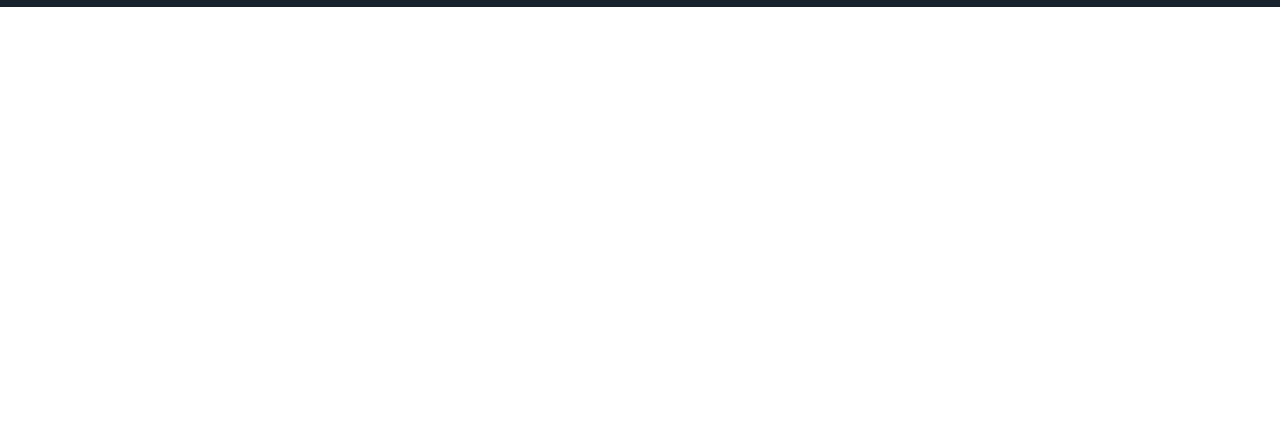
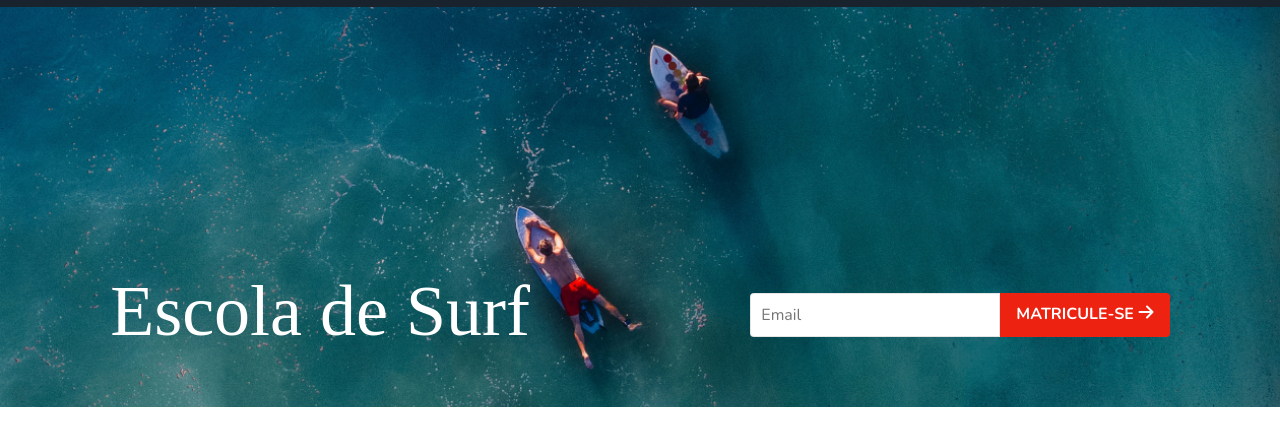
Before and after one commit to ralphdosreis/Surfbot, a website built with webpack: page index.html in a window 1280 px wide. Shown: the part 91-536 px from the top of the page. Built offline with nearby package versions, Linux system fonts and the light colour scheme; a web font is replaced by a local one.

Commit message:
home criada

```diff
--- a/css/secoes/funcionamento.css
+++ b/css/secoes/funcionamento.css
@@ -1,5 +1,9 @@
 .funcionamento-bg {
   background: #1188EE;
+}
+
+.funcionamento {
+  padding: 10px 20px;
 }
 
 .funcionamento p {
@@ -8,11 +12,4 @@
   font-weight: 400;
   line-height: 1.4;
   color: #fff;
-  padding: 10px 0;
 }
-
-@media (max-width: 800px) {
-  .funcionamento p {
-    margin-left: 20px;
-  }
-}
--- /dev/null
+++ b/css/secoes/home.css
@@ -0,0 +1,89 @@
+.home-bg {
+  height: 400px;
+  background-image: url('/img/bg-intro.jpg');
+  background-repeat: no-repeat;
+  background-size: cover;
+  background-position: center top;
+  display: flex;
+  align-items: end;
+  justify-content: space-between;
+}
+
+.titulo {
+  font-family: "Alice", serif;
+  font-size: 4.5rem;
+  line-height: 1;
+  color: #fff;
+  font-weight: 400;
+  margin-bottom: 60px;
+}
+
+.matricular {
+  display: flex;
+  flex-wrap: wrap;
+  margin-bottom: 70px;
+}
+
+.form-home input {
+  font-family: "Nunito", sans-serif;
+  font-size: 1rem;
+  line-height: 1;
+  font-weight: 400;
+  color: #18232e;
+  background: #fff;
+  border: 1px solid rgba(0,0,0,.1);
+  padding: 10px;
+  border-radius: 4px 0 0 4px;
+  width: 250px;
+  box-sizing: border-box;
+}
+
+.form-home input:focus {
+  outline: none;
+}
+
+.botao-home {
+  bottom: 40px;
+  background: #ee2211;
+  padding: 12px 16px;
+  font-family: "Nunito", sans-serif;
+  font-size: 1rem;
+  line-height: 1;
+  font-weight: 700;
+  color: #fff;
+  text-transform: uppercase;
+  border-radius: 0px 4px 4px 0px;
+}
+
+.botao-home.seta::after {
+  content: '';
+  display: inline-block;
+  background: url(/img/seta.svg);
+  width: 16px;
+  height: 14px;
+  margin-left: 4px;
+}
+
+@media (max-width: 1100px) {
+  .form-home input {
+    width: 200px;
+  }
+  .botao-home {
+    font-size: .875rem;
+  }
+}
+
+@media (max-width: 820px) {
+  .matricular {
+    display: none;
+  }
+  .titulo {
+    margin-bottom: 30px;
+  }
+}
+
+@media (max-width: 600px) {
+  .titulo {
+    font-size: 3.75rem;
+  }
+}
--- a/css/style.css
+++ b/css/style.css
@@ -1,3 +1,4 @@
 @import './secoes/global.css';
 @import './secoes/funcionamento.css';
 @import './secoes/header.css';
+@import './secoes/home.css';
--- a/index.html
+++ b/index.html
@@ -37,6 +37,18 @@
         </nav>
       </div>
     </header>
+    <main class="home-bg">
+      <div class="container">
+        <h1 class="titulo">Escola de Surf</h1>
+      </div>
+      <div class="container matricular">
+        <form class="form-home">
+          <label for="email"></label>
+          <input type="email" name="email" id="email" placeholder="Email">
+        </form>
+        <a class="botao-home seta" href="">Matricule-se</a>
+      </div>
+    </main>
     <script src="/main.js"></script>
   </body>
 </html>
```
